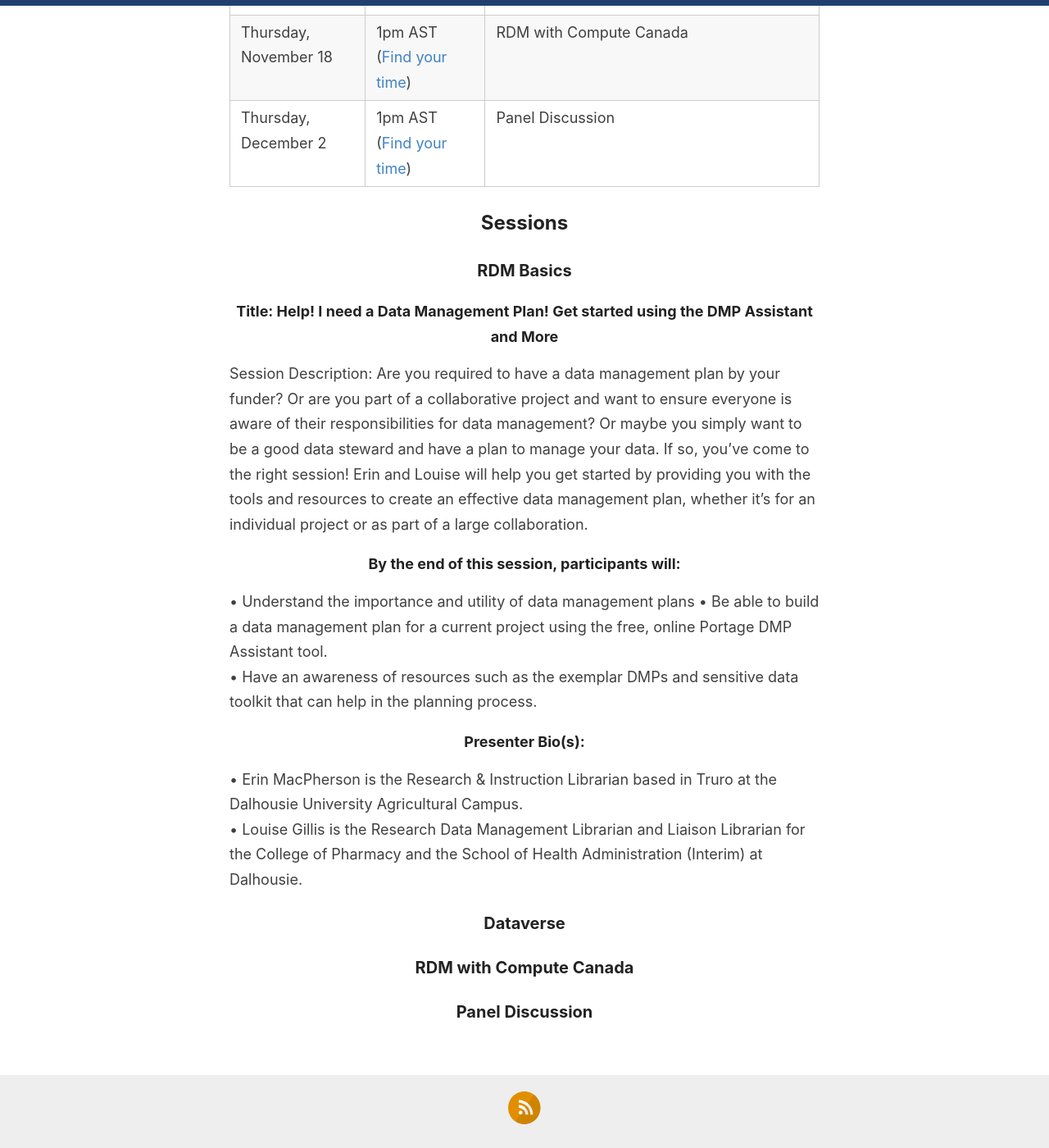
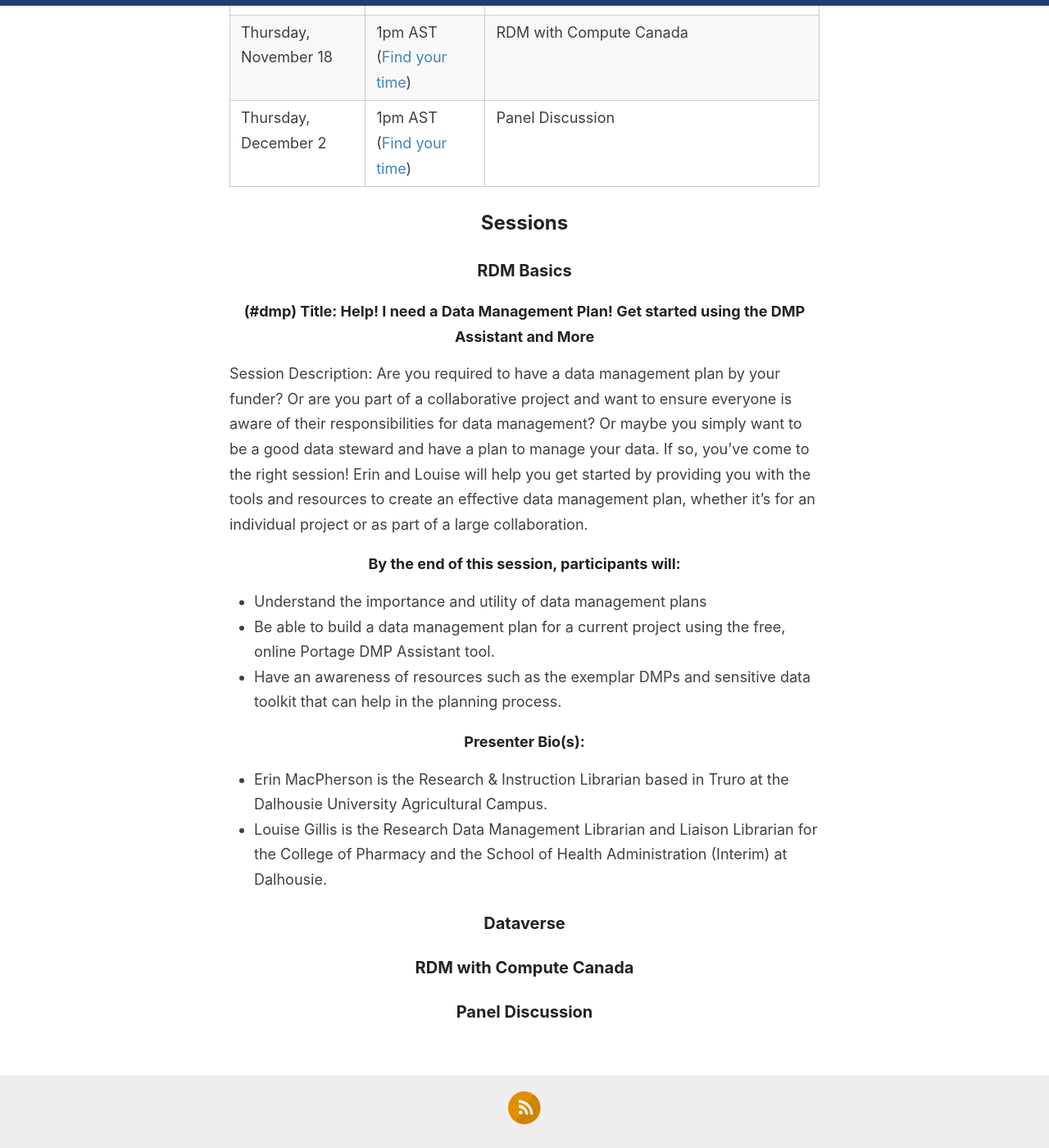
Before and after one commit to caul-dpsc/2021-rdm-series, a Jekyll site: the page built from _pages/schedule.md, in a window 1280 px wide and 1400 px high, scrolled down 788 px. Shown: the whole window at 82% size. Built offline with Jekyll 4.4.1, drawn with Linux system fonts in a browser that asks for light colours.

Commit message:
Update schedule.md

```diff
--- a/_pages/schedule.md
+++ b/_pages/schedule.md
@@ -9,7 +9,7 @@ permalink: /schedule/
 | Date | Time | Session |
 | ---- | ---- | ------- |
 | Thursday, October 7 | 1pm ADT ([Find your time](https://dateful.com/time-zone-converter?t=1pm&d=2021-10-07&tz2=Atlantic-Daylight-Time-ADT)) | RDM Basics |
-| Thursday, October 21 | 1pm ADT ([Find your time](https://dateful.com/time-zone-converter?t=1pm&d=2021-10-21&tz2=Atlantic-Daylight-Time-ADT)) | Help! I need a Data Management Plan! Get started using the DMP Assistant and More |
+| Thursday, October 21 | 1pm ADT ([Find your time](https://dateful.com/time-zone-converter?t=1pm&d=2021-10-21&tz2=Atlantic-Daylight-Time-ADT)) | [Help! I need a Data Management Plan! Get started using the DMP Assistant and More](#dmp) |
 | Thursday, November 4 | 1pm ADT ([Find your time](https://dateful.com/time-zone-converter?t=1pm&d=2021-11-04&tz2=Atlantic-Daylight-Time-ADT)) | Dataverse |
 | Thursday, November 18 | 1pm AST ([Find your time](https://dateful.com/time-zone-converter?t=12pm&d=2021-11-18&tz2=Atlantic-Standard-Time-AST)) | RDM with Compute Canada |
 | Thursday, December 2 | 1pm AST ([Find your time](https://dateful.com/time-zone-converter?t=12pm&d=2021-12-02&tz2=Atlantic-Standard-Time-AST)) | Panel Discussion |
@@ -18,18 +18,17 @@ permalink: /schedule/
 
 ### RDM Basics
 
-#### Title: Help! I need a Data Management Plan! Get started using the DMP Assistant and More
-Session Description:  Are you required to have a data management plan by your funder? Or are you part of a collaborative project and want to ensure everyone is aware of their responsibilities for data management? Or maybe you simply want to be a good data steward and have a plan to manage your data. If so, you’ve come to the right session!  Erin and Louise will help you get started by providing you with the tools and resources to create an effective data management plan, whether it’s for an individual project or as part of a large collaboration.
+#### (#dmp) Title: Help! I need a Data Management Plan! Get started using the DMP Assistant and More
+Session Description:  Are you required to have a data management plan by your funder? Or are you part of a collaborative project and want to ensure everyone is aware of their responsibilities for data management? Or maybe you simply want to be a good data steward and have a plan to manage your data. If so, you’ve come to the right session! Erin and Louise will help you get started by providing you with the tools and resources to create an effective data management plan, whether it’s for an individual project or as part of a large collaboration.
 
 ##### By the end of this session, participants will:
-•	Understand the importance and utility of data management plans
-•	Be able to build a data management plan for a current project using the free, online Portage DMP Assistant tool.
-•	Have an awareness of resources such as the exemplar DMPs and sensitive data toolkit that can help in the planning process.
++ Understand the importance and utility of data management plans
++ Be able to build a data management plan for a current project using the free, online Portage DMP Assistant tool.
++ Have an awareness of resources such as the exemplar DMPs and sensitive data toolkit that can help in the planning process.
 
 ##### Presenter Bio(s):
-•	Erin MacPherson is the Research & Instruction Librarian based in Truro at the Dalhousie University Agricultural Campus.
-•	Louise Gillis is the Research Data Management Librarian and Liaison Librarian for the College of Pharmacy and the School of Health Administration (Interim) at Dalhousie.
-
++ Erin MacPherson is the Research & Instruction Librarian based in Truro at the Dalhousie University Agricultural Campus.
++ Louise Gillis is the Research Data Management Librarian and Liaison Librarian for the College of Pharmacy and the School of Health Administration (Interim) at Dalhousie.
 
 ### Dataverse
 
```
